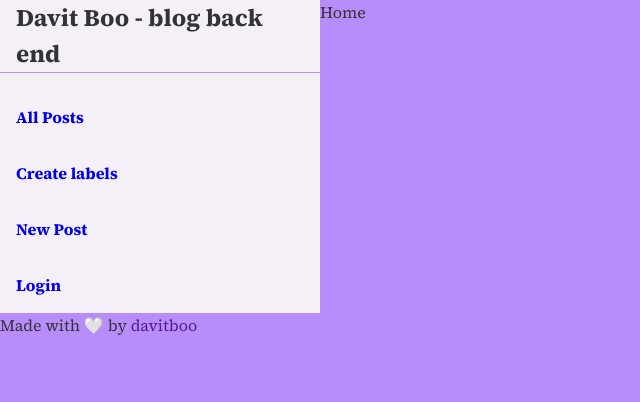
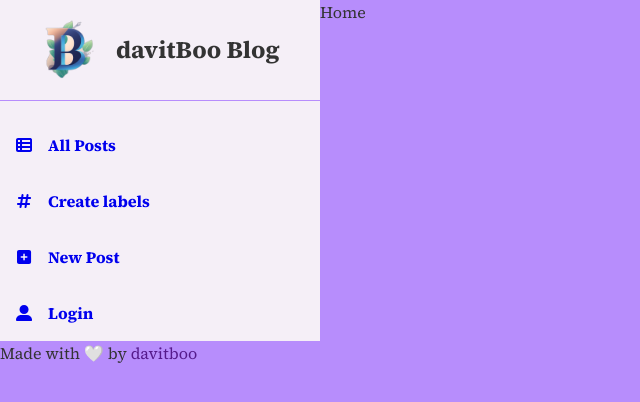
Before and after one commit to DavitBoo/blog-dashboard, a React (Vite) app: page / in a window 1280 px wide. Shown: the top 402 px of the page, without its empty margins (0-640 px from the left). Built offline with nearby package versions, Linux system fonts and the light colour scheme.

Commit message:
navbar styled

```diff
--- a/package.json
+++ b/package.json
@@ -14,6 +14,7 @@
     "match-sorter": "^6.3.4",
     "react": "^18.2.0",
     "react-dom": "^18.2.0",
+    "react-icons": "^5.2.1",
     "react-quill": "^2.0.0",
     "react-router-dom": "^6.22.3",
     "sort-by": "^0.0.2",
--- a/src/Components/Navbar.jsx
+++ b/src/Components/Navbar.jsx
@@ -1,6 +1,9 @@
 import React, { useContext } from "react";
 import { Link } from "react-router-dom";
 import { AuthContext } from "../context/authContext";
+import { FaTableList, FaHashtag, FaSquarePlus, FaUserLarge,FaUserLargeSlash } from "react-icons/fa6";
+
+import logo from "../assets/img/logo.png";
 
 export default function Navbar() {
   const { user, logout } = useContext(AuthContext);
@@ -9,21 +12,23 @@ export default function Navbar() {
     <nav className="sidebar">
       <div className="container">
         <div className="logo">
-          <h1>Davit Boo - blog back end </h1>
+
+          <div className="d-flex align-items-center flex-wrap">
+            <img src={logo} alt="Logo" style={{ width: "100px", height: "auto" }} />
+            <h1>davitBoo Blog</h1>
+          </div>
         </div>
         <div className="links d-flex-col">
-        <Link className="link" to="/posts">
-            <h6>All Posts</h6>
+          <Link className="link" to="/posts">
+            <h6 className="d-flex align-items-center gap-1"><FaTableList /> All Posts</h6>
           </Link>
 
           <Link className="link" to="/labels">
-            <h6>Create labels</h6>
+            <h6 className="d-flex align-items-center gap-1"><FaHashtag /> Create labels</h6>
           </Link>
           <Link className="link" to="/new-post">
-            <h6>New Post</h6>
+            <h6 className="d-flex align-items-center gap-1"><FaSquarePlus /> New Post</h6>
           </Link>
-
-
 
           <>
             {user ? (
@@ -32,13 +37,12 @@ export default function Navbar() {
                   Has iniciado sesión como <strong>{user}</strong>
                 </p>
                 <Link className="link" to="/" onClick={logout}>
-                // ! aquí - añadir logo
-                  <h6>Logout</h6>
+                  <h6 className="d-flex align-items-center gap-1"><FaUserLargeSlash /> Logout</h6>
                 </Link>
               </>
             ) : (
               <Link className="link" to="/login">
-                <h6>Login</h6>
+                <h6 className="d-flex align-items-center gap-1"><FaUserLarge /> Login</h6>
               </Link>
             )}
           </>
--- a/src/globalStyles.jsx
+++ b/src/globalStyles.jsx
@@ -87,6 +87,8 @@ main {
   }
 
 
+
+
 /* --- left sidebar --- */
 nav.sidebar{
   width: 20rem;
@@ -152,7 +154,7 @@ padding: 1rem;
 }
 
 
-
+/* --- flex related classes --- */
 .d-flex{
   display: flex;
 }
@@ -161,6 +163,20 @@ padding: 1rem;
   display: flex;
   flex-direction: column;
 }
+
+.align-items-center{
+  align-items: center;
+}
+
+.flex-wrap {
+  flex-wrap: wrap;
+}
+
+.gap-1 {
+  gap: 1rem;
+}
+
+
 
 
 .published{
```
Also changed, not shown: src/assets/img/logo.png (renamed from public/logo.png), 1 other file (tests, documents, lock files or other folders).
